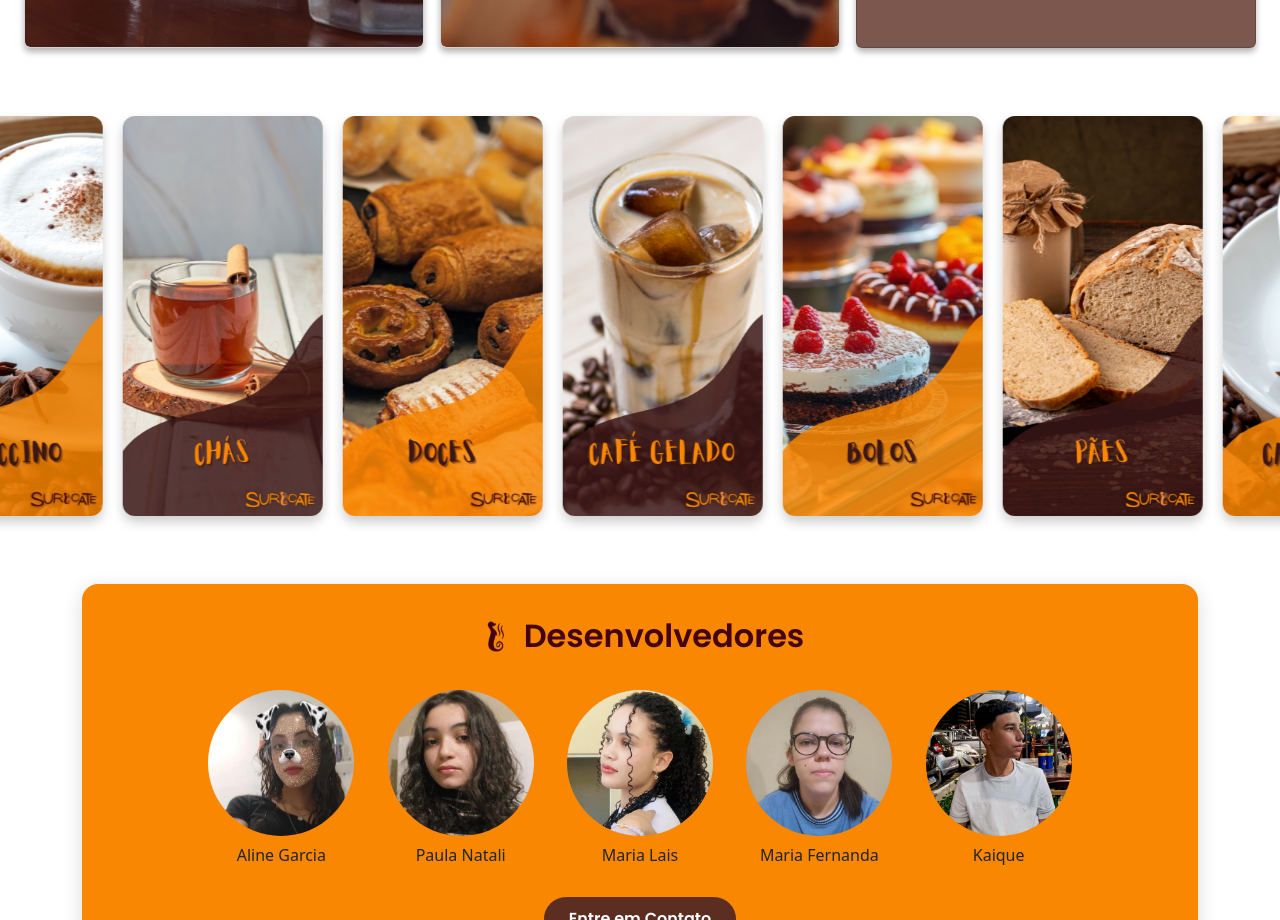
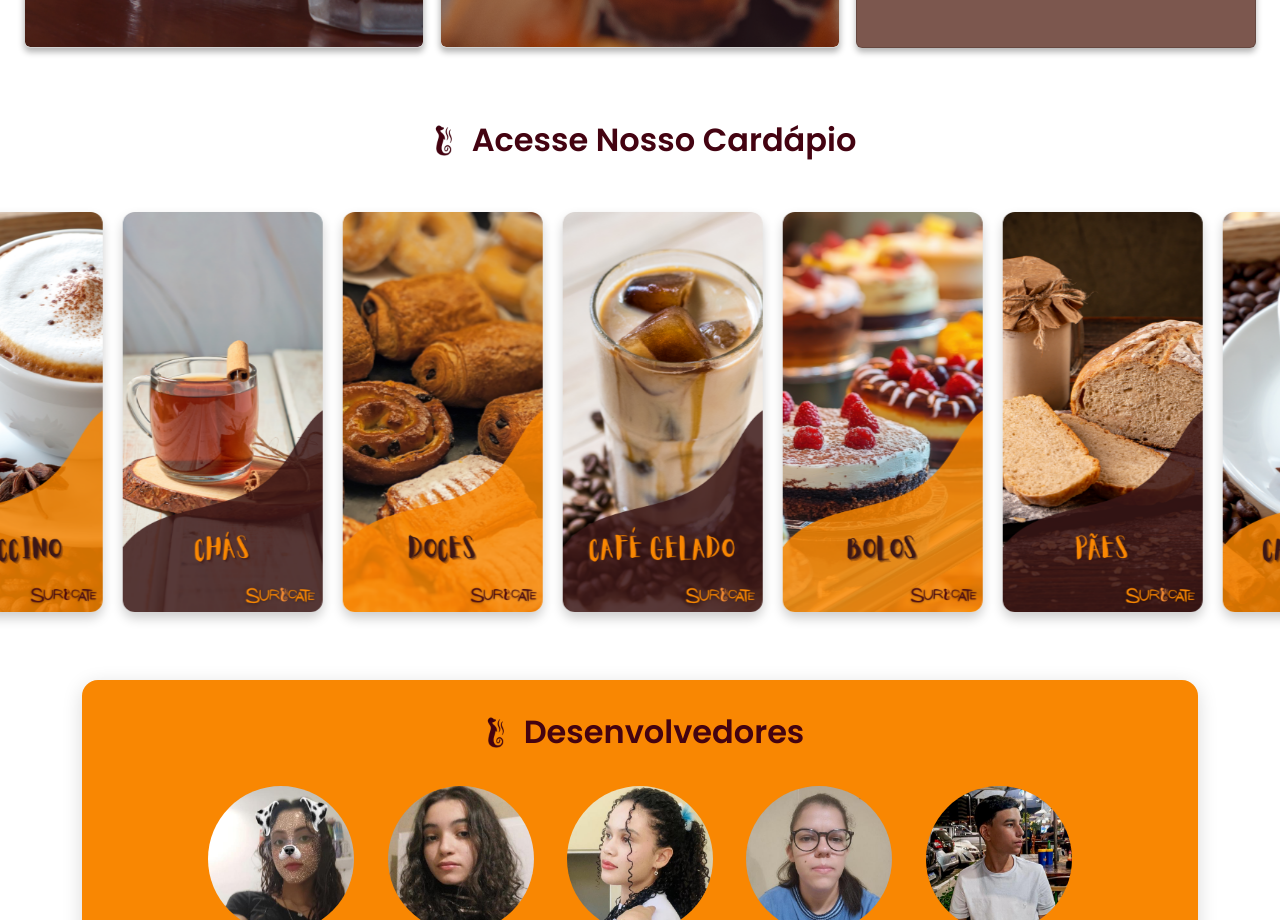
Before and after one commit to alinexjs/React-Bootstrap, a React (Vite) app: page / in a window 1280 px wide. Shown: the part 1820-2740 px from the top of the page. Built offline with nearby package versions, Linux system fonts and the light colour scheme.

Commit message:
divisão da home e ajuste finais

```diff
--- a/src/App.jsx
+++ b/src/App.jsx
@@ -12,6 +12,8 @@ import Home from "./pages/Home";
 import Cardapio from "./pages/cardapio/Cardapio"; // imagens home abre cardapio
 import Conheca from "./pages/Conheca"; // botão abre page conheca
 import Contato from "./pages/Contato"; // botão abre page Contato
+
+
 
 function App() {
 
--- a/src/components/card-cardapio/card-cardapio.jsx
+++ b/src/components/card-cardapio/card-cardapio.jsx
@@ -2,6 +2,7 @@ import { Card, Button } from "react-bootstrap";
 import card2Img from "../../assets/cafes.png";
 import card1Img from "../../assets/doce.png";
 import "./card-cardapio.css";
+
 
 function CardCardapio() {
     return(
@@ -22,7 +23,6 @@ function CardCardapio() {
       <Card className="custom-card-cardapio card-marrom">
         <Card.Body>
           <div className="overlay-text"> E MUITO MAIS...</div>
-
          <div className="overlay-button"> <button className="botao-suricate">Ver Cardápio</button></div>
         </Card.Body>
       </Card>
--- a/src/pages/Home.jsx
+++ b/src/pages/Home.jsx
@@ -71,6 +71,20 @@ const Home = () => {
       {/* Animações e cards */}
       <Animate />
       <CardCardapio/>
+      <br></br>
+
+      <Container>
+
+         <h2 className="team-title">
+              <img
+                src={brown}
+                alt="Logo-Suricate"
+                className="team-title-logo"
+              />
+              Acesse Nosso Cardápio
+            </h2>
+        </Container>
+
       <CardsRow />
 
       {/* Seção Desenvolvedores */}
```
